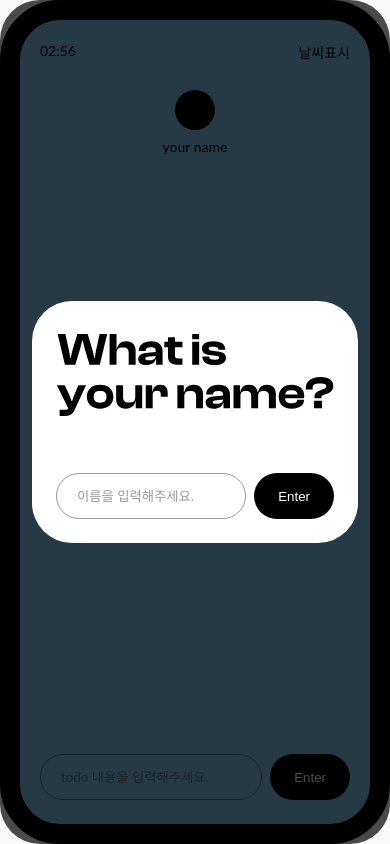
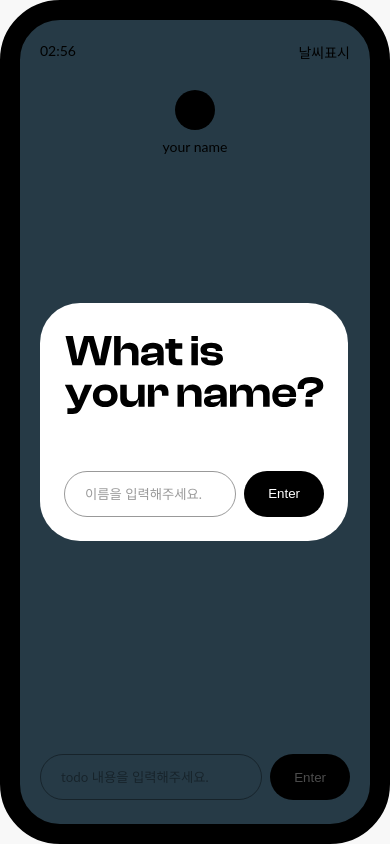
Before and after one commit to moonozz/moono-nomadChallengeTodo, a plain HTML site: page index.html in a window 390 px wide. Drawn offline with Linux system fonts and the light colour scheme.

Commit message:
:zap: Feat: 반응형 관련 사이즈 추가

```diff
--- a/src/style.css
+++ b/src/style.css
@@ -148,6 +148,7 @@ fieldset {
 .login {
   display: flex;
   align-items: center;
+  /* width: calc(100% - 6.4rem); */
 
   position: absolute;
   top: 50%;
@@ -155,11 +156,39 @@ fieldset {
   transform: translate(-50%, -50%);
 
   border-radius: 4rem;
-  width: calc(100% - 6.4rem);
-  height: 100%;
   background-color: var(--dark-opacity7-color);
   padding: 0rem 3.2rem;
 }
+@media screen and (max-width: 462px) {
+  .login {
+    width: calc(100vw - 4rem - 4rem);
+    border-radius: 6rem;
+  }
+}
+@media screen and (max-height: 930px) {
+  .login {
+    height: calc(100vh - 4rem);
+    margin: auto;
+    border-radius: 4rem;
+  }
+}
+
+@media screen and (min-width: 463px) {
+  .login {
+    width: 382px;
+  }
+}
+@media screen and (min-height: 931px) {
+  .login {
+    height: calc(844px + 48px);
+
+    /* position: absolute; */
+    /* top: 50%; */
+    /* left: 50%; */
+    /* transform: translate(-50%, -50%); */
+  }
+}
+
 .modal {
   display: flex;
   flex-direction: column;
@@ -168,6 +197,12 @@ fieldset {
   background-color: var(--white-color);
   border-radius: 4rem;
 }
+@media screen and (max-width: 462px) {
+  .modal {
+    width: calc(100vw - 4rem - 4rem - 5rem);
+  }
+}
+
 .modal form {
   display: flex;
   margin-top: 5.6rem;
```
